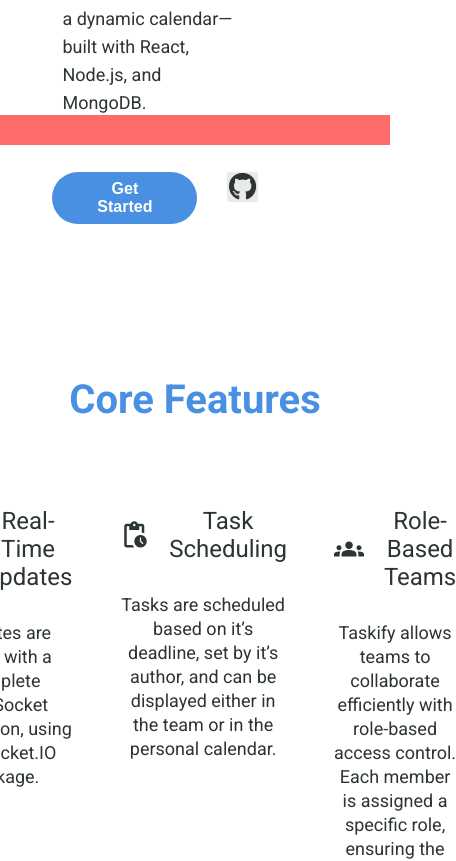
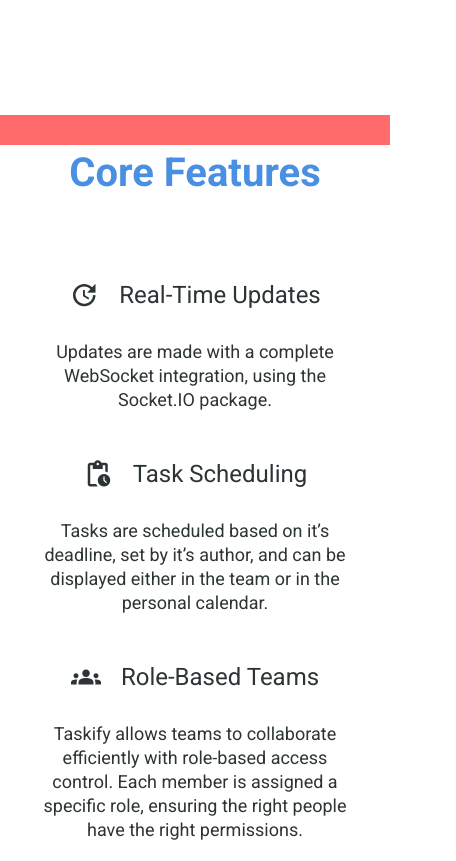
Before and after one commit to GrongoTheGrog/task-manager, a React (Create React App) app in the folder frontend/: page / in a window 390 px wide. Shown: the part 729-1590 px from the top of the page, 456 px wide, since content can reach past the window. Built offline with nearby package versions, Linux system fonts and the light colour scheme; no server answers.

Commit message:
homepage scaled

```diff
--- a/frontend/src/components/home/unloggedHome/home.css
+++ b/frontend/src/components/home/unloggedHome/home.css
@@ -295,3 +295,25 @@
 .link-card:hover{
     text-decoration: underline;
 }
+
+
+
+
+@media (max-width: 768px) {
+    .dots-car{
+        display: none;
+    }
+
+    .char-container{
+        display: none;
+    }
+
+    .hero-section-outer-container{
+        margin-top: 7vh;
+    }
+
+    .extra-items-container{
+        display: flex;
+        flex-direction: column;
+    }
+}
--- a/frontend/src/components/home/unloggedHome/home.jsx
+++ b/frontend/src/components/home/unloggedHome/home.jsx
@@ -74,7 +74,7 @@ export function Home(){
                 Core Features
             </span>
 
-            <div className='extra-items-container'>
+            <div className='extra-items-container features'>
                 <div className='extra-item-home'>
                     <span className='title'>
                         <i className='material-icons'>
```
